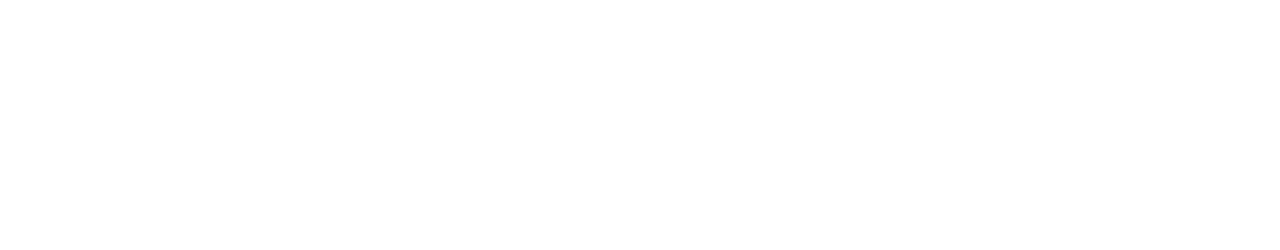
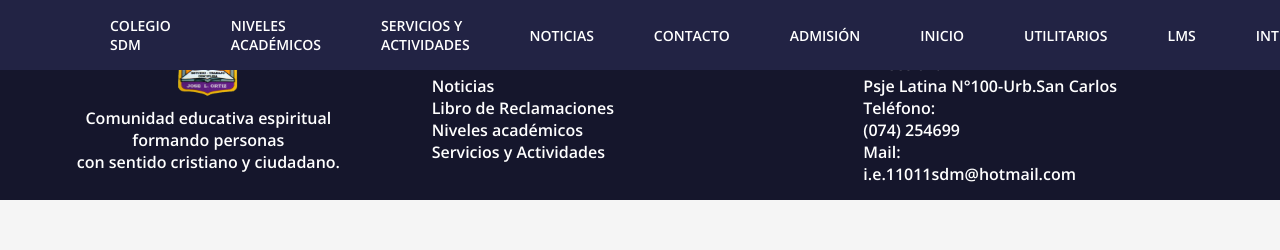
Before and after one commit to CollinsVieira/I.E-Se-or-de-los-Milagros, a plain HTML site: page IE Señor de los milagros/mobile-first/Varios/admision.html in a window 1280 px wide. Drawn offline with nearby package versions, Linux system fonts and the light colour scheme; files that its build step writes are made by us from their sources; a web font is replaced by a local one.

Commit message:
lms admision

```diff
--- a/IE Señor de los milagros/mobile-first/Varios/LMS.html
+++ b/IE Señor de los milagros/mobile-first/Varios/LMS.html
@@ -0,0 +1,32 @@
+<!DOCTYPE html>
+<html lang="es">
+<head>
+    <meta charset="UTF-8">
+    <meta http-equiv="X-UA-Compatible" content="IE=edge">
+    <meta name="viewport" content="width=device-width, initial-scale=1.0">
+    <link rel="stylesheet" href="styles.css">
+    <title>LMS</title>
+</head>
+<body>
+    <section class="lms__container">
+        <div>
+            <div>
+                <img src="" alt="">
+                <img src="" alt="">
+            </div>
+            <div>
+                <form action="">
+                    <input type="text" placeholder="Usuario">
+                    <input type="password" name="" id="" placeholder="Contraseña">
+                    <input type="button" name="" id="">
+                    <p>Olvidó su contraseña</p>
+                </form>
+            </div>
+        </div>
+
+        <div>
+
+        </div>
+    </section>
+</body>
+</html>
--- a/IE Señor de los milagros/mobile-first/Varios/admision.html
+++ b/IE Señor de los milagros/mobile-first/Varios/admision.html
@@ -0,0 +1,135 @@
+<!DOCTYPE html>
+<html lang="es">
+<head>
+    <meta charset="UTF-8">
+    <meta name="viewport" content="width=device-width, initial-scale=1.0">
+    <link rel="stylesheet" href="/mobile-first/styles.css">
+    <link rel="preconnect" href="https://fonts.googleapis.com">
+    <link rel="preconnect" href="https://fonts.gstatic.com" crossorigin>
+    <link rel="stylesheet" href="/mobile-first/menu.css">
+    <link rel="stylesheet" href="styles.css">
+    <link rel="stylesheet" href="../../../menu.css">
+    <link rel="stylesheet" href="../../../styles.css">
+    <link href="https://fonts.googleapis.com/css2?family=Josefin+Sans&family=Oleo+Script&family=Open+Sans:wght@600&family=Quattrocento&display=swap" rel="stylesheet">
+    <title>Noticias</title>
+</head>
+<body>
+    <header class="header__container__desktop">
+        <nav class="menu">
+            <section class="menu__container">
+                <div class="logo__container">
+                    <a href="index.html"><img class="img__IE" src="../../images/logoIE.webp" alt="" "></a>
+                    <a href="index.html"><h1>I.E Señor de los Milagros</h1></a>
+                </div>
+
+                <ul class="menu__links">
+                    <li class="menu__item menu__item--show">
+                        <p href="#" class="menu__link">COLEGIO SDM</p>
+
+                        <ul class="menu__nesting">
+                            <li class="menu__inside">
+                                <a href="../ColegioSDM/bienvenida.html" class="menu__link menu__link--inside">Bienvenida</a>
+                            </li>
+                            <li class="menu__inside">
+                                <a href="../ColegioSDM/simbolos.html" class="menu__link menu__link--inside">Nuestros Simbolos</a>
+                            </li>
+                            <li class="menu__inside">
+                                <a href="../ColegioSDM/valores.html" class="menu__link menu__link--inside">¿Quiénes Somos?</a>
+                            </li>
+                        </ul>
+                    </li>
+
+                    <li class="menu__item  menu__item--show">
+                        <p href="#" class="menu__link">NIVELES ACADÉMICOS</p>
+
+                        <ul class="menu__nesting">
+                            <li class="menu__inside">
+                                <a href="../niveles academicos/nivelPrimario.html" class="menu__link menu__link--inside">Nivel Primaria</a>
+                            </li>
+                            <li class="menu__inside">
+                                <a href="../niveles academicos/nivelSecundario.html" class="menu__link menu__link--inside">Nivel Secundaria</a>
+                            </li>
+                        </ul>
+                    </li>
+
+                    <li class="menu__item  menu__item--show">
+                        <p href="#" class="menu__link">SERVICIOS Y ACTIVIDADES</p>
+
+                        <ul class="menu__nesting">
+                            <li class="menu__inside">
+                                <a href="../Servicios y Actividades/servicios.html" class="menu__link menu__link--inside">Servicios</a>
+                            </li>
+                            <li class="menu__inside">
+                                <a href="../Servicios y Actividades/actividades.html" class="menu__link menu__link--inside">Actividades</a>
+                            </li>
+                        </ul>
+                    </li>
+
+                    <li class="menu__item">
+                        <a href="../Varios/noticias.html" class="menu__link">NOTICIAS</a>
+                    </li>
+                    <li class="menu__item">
+                        <a href="../Varios/contacto.html" class="menu__link">CONTACTO</a>
+                    </li>
+                    <li class="menu__item">
+                        <a href="../Varios/admision.html" class="menu__link">ADMISIÓN</a>
+                    </li>
+                    <li class="menu__item">
+                        <a href="../../../index.html" class="menu__link menu__link__inicio">INICIO</a>
+                    </li>
+
+                    <li class="menu__item menu__item--show">
+                        <p href="#" class="menu__link">UTILITARIOS</p>
+
+                        <ul class="menu__nesting">
+                            <li class="menu__inside">
+                                <a href="../Utilitarios/nosotros.html" class="menu__link menu__link--inside">Nosotros</a>
+                            </li>
+                            <li class="menu__inside">
+                                <a href="../Utilitarios/misionvision.html" class="menu__link menu__link--inside">Misión y Visión</a>
+                            </li>
+                            <li class="menu__inside">
+                                <a href="../Utilitarios/valores.html" class="menu__link menu__link--inside">Valores</a>
+                            </li>
+                        </ul>
+                    </li>
+                    <li class="menu__item  menu__item--show">
+                        <a href="../Varios/LMS.html" class="menu__link">LMS</a>
+                    </li>
+                    <li class="menu__item  menu__item--show">
+                        <a href="../Varios/intranet.html" class="menu__link">INTRANET</a>
+                    </li>
+                </ul>
+
+                <div class="menu__hamburguer">
+                    <img src="../../images/menu-alt-01-svgrepo-com.svg" class="menu__img">
+                </div>
+            </section>
+
+        </nav>
+    </header>
+
+
+
+    <footer class="footer__container">
+        <div>
+            <img src="../../images/logoIE.webp" alt="">
+            <p>Comunidad educativa espiritual <br>formando personas <br>con sentido cristiano y ciudadano.</p>
+        </div>
+        <div>
+            <p>Conoce más</p>
+            <a href="#">Noticias</a>
+            <a href="#">Libro de Reclamaciones</a>
+            <a href="#">Niveles académicos</a>
+            <a href="#">Servicios y Actividades</a>
+        </div>
+        <div>
+            <p>Contacto</p>
+            <p>Dirección:<br> Psje Latina N°100-Urb.San Carlos</p>
+            <p>Teléfono:<br> (074) 254699</p>
+            <p>Mail:<br>i.e.11011sdm@hotmail.com</p>
+        </div>
+    </footer>
+    <script src="../../../app.js"></script>
+</body>
+</html>
--- a/IE Señor de los milagros/mobile-first/Varios/styles.css
+++ b/IE Señor de los milagros/mobile-first/Varios/styles.css
@@ -45,6 +45,7 @@
         }
 
 /* INTRANET */
+/* ADMISION */
 
 
 @media (max-width:800px){
```
